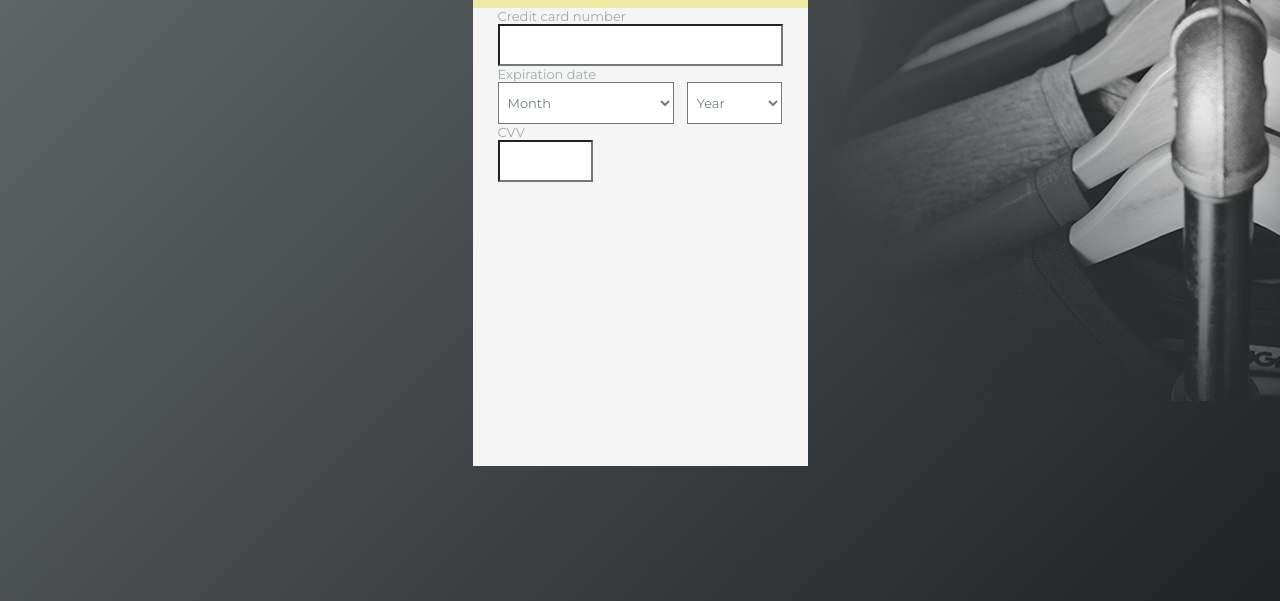
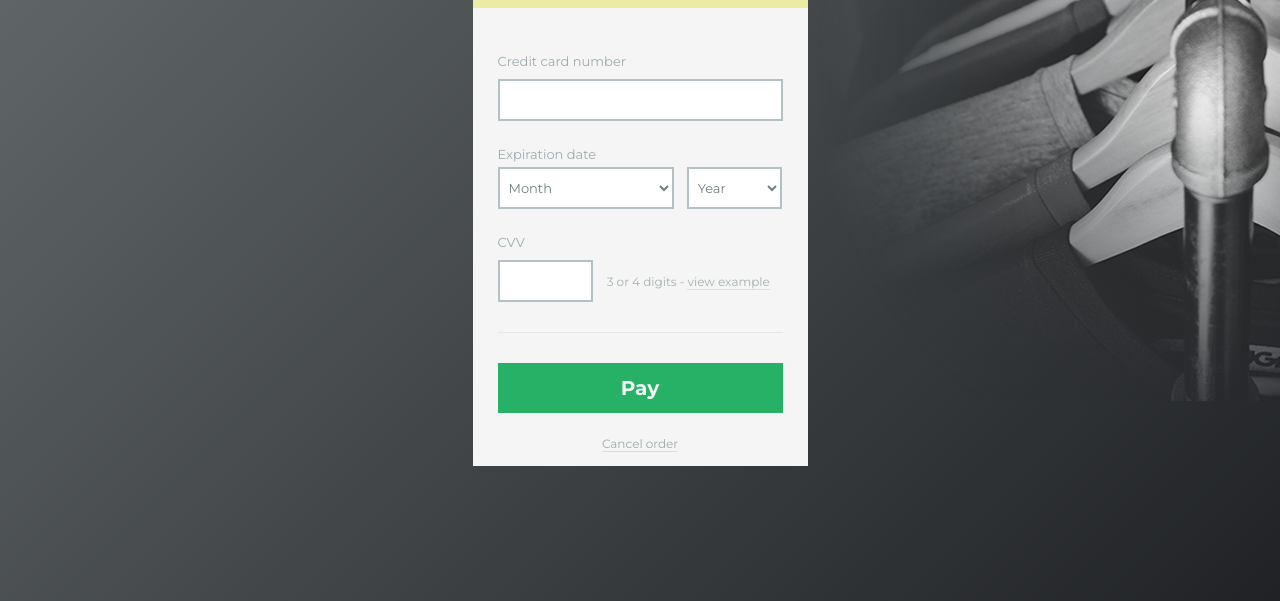
Before and after one commit to Vo1mer/payment_form, a plain HTML site: page index.html in a window 1280 px wide. Shown: the part 199-800 px from the top of the page. Drawn offline with Linux system fonts and the light colour scheme.

Commit message:
finish form

```diff
--- a/css/style.css
+++ b/css/style.css
@@ -110,6 +110,10 @@ main{
 	width: 100%;
 	padding: 0 25px;
 }
+.row:last-child{
+	display: inline-block;
+	margin-bottom: 30px;
+}
 label{
 	font-size: 13px;
 	color: #9eabad;
@@ -118,23 +122,31 @@ input, select{
 	padding: 10px 5px;
 	color: #727f82;
 	background: #ffffff;
+	border: 2px solid #b4c1c4;
+}
+.payment-form-header{
+	margin-bottom: 45px;
 }
 .credit-card-number{
 	width: 288px;
 	display: inline-block;
+	margin-bottom: 25px;
 }
 #credit-card-number{
 	width: 285px;
 	height: 42px;
+	margin-top: 10px;
 }
 .expiration-month{
 	width: 176px;
 	display: inline-block;
 	margin-right: 9px;
+	margin-bottom: 25px;
 }
 #expiration-month{
 	width: 176px;
 	height: 42px;
+	margin-top: 5px;
 }
 .expiration-date{
 	width: 95px;
@@ -149,8 +161,54 @@ input, select{
 .cvv{
 	width: 95px;
 	display: inline-block;
+	margin-right: 10px;
 }
 #cvv{
 	width: 95px;
 	height: 42px;
+	margin-top: 10px;
 }
+.cvv_instruction{
+	display: inline-block;
+	width: 60%;
+	vertical-align: middle;
+	font-size: 12px;
+	color: #a6b1b2;
+}
+.cvv_instruction a{
+	text-decoration: none;
+	color: #a6b1b2;
+	border-bottom: 1px solid #dbe1e1;
+}
+.bottom_line{
+	width: calc(100% - 50px);
+	height: 1px;
+	border-bottom: 1px solid #e4e7e8;
+	margin: 0 auto 30px auto;
+}
+
+.payment-form-footer{
+	width: 100%;
+	padding: 0 25px;
+	text-align: center;
+}
+
+#submit{
+	width: 100%;
+	height: 50px;
+	border: none;
+	background-color: #26b167;
+	color: #f4f5f5;
+	font-size: 20px;
+	font-weight: 700;
+	margin-bottom: 20px;
+}
+
+.payment-form-footer a{
+	text-decoration: none;
+	color: #9faaac;
+	border-bottom: 1px solid #dae0e1;
+	font-family: 'Montserrat', sans-serif;
+	font-size: 12px;
+	font-weight: 400;
+}
--- a/index.html
+++ b/index.html
@@ -34,7 +34,7 @@
 			</div>
 			<div class="payment-form-body">
 				<div class="row">
-					<label for="credit-card-number" class="credit-card-number" >Credit card number
+					<label for="credit-card-number" class="credit-card-number">Credit card number
 						<input type="text" id="credit-card-number" name="credit-card-number">
 					</label>
 				</div>
@@ -71,9 +71,16 @@
 					<label for="cvv" class="cvv" >CVV
 						<input type="text" id="cvv" name="cvv">
 					</label>
+					<p class="cvv_instruction">3 or 4 digits - <a href="#">view example</a></p>
 				</div>
 			</div>
-			<div class="payment-form-footer"></div>
+			<div class="bottom_line"></div>
+			<div class="payment-form-footer">
+				<label for="submit" class="submit">
+					<input type="submit" id="submit" name="submit" value="Pay">
+				</label>
+				<a href="#">Cancel order</a>
+			</div>
 		</form>
 	</main>
 	<footer class="ba-footer">
```
